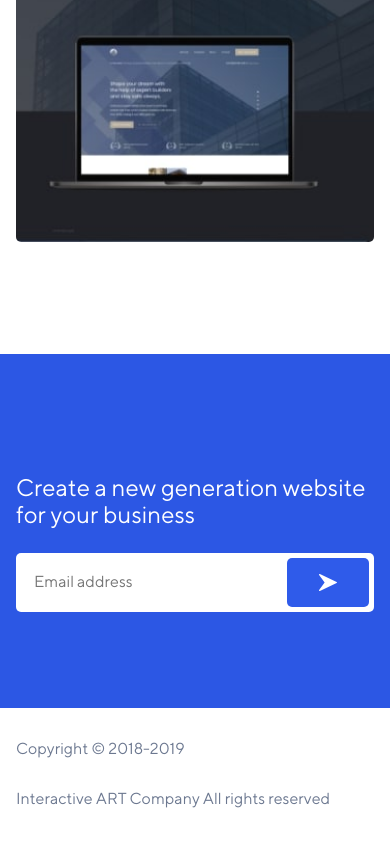
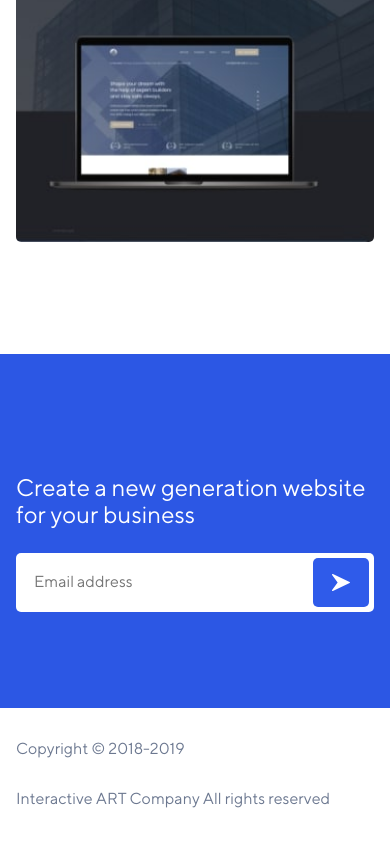
Before and after one commit to NedaFahim/CSS-Flex-project, a plain HTML site: page index.html in a window 390 px wide. Shown: the part 4852-5693 px from the top of the page. Drawn offline with Linux system fonts and the light colour scheme.

Commit message:
Last-edit

```diff
--- a/scr/styles/app.css
+++ b/scr/styles/app.css
@@ -558,6 +558,7 @@ body {
 .search-bar {
     border: none;
     outline: none;
+    width: 100%;
 }
 
 .news-text {
@@ -742,4 +743,8 @@ body {
     .comment {
         flex-basis: 100%;
     }
+
+    .search-button {
+        padding: 16px 19px;
+    }
 }
```
